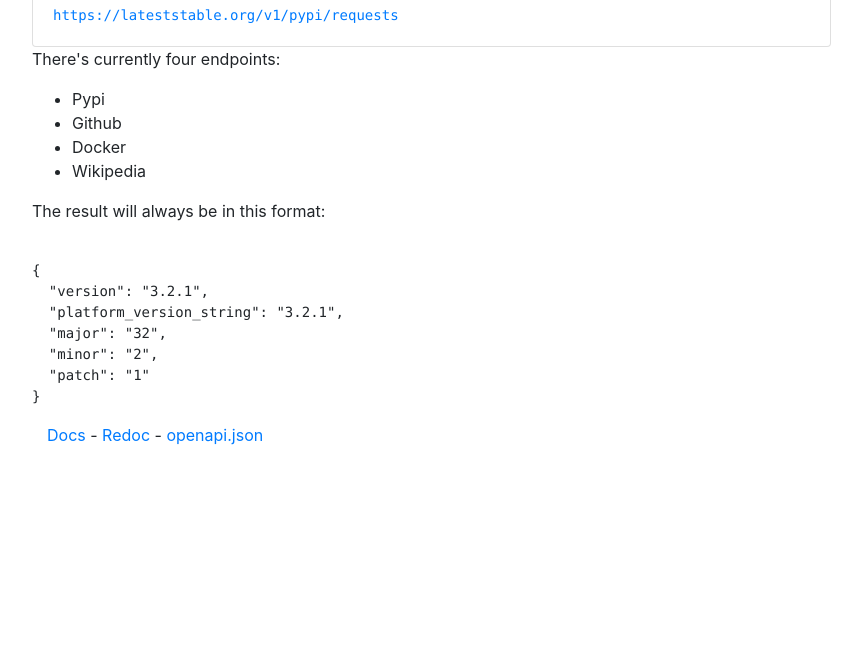
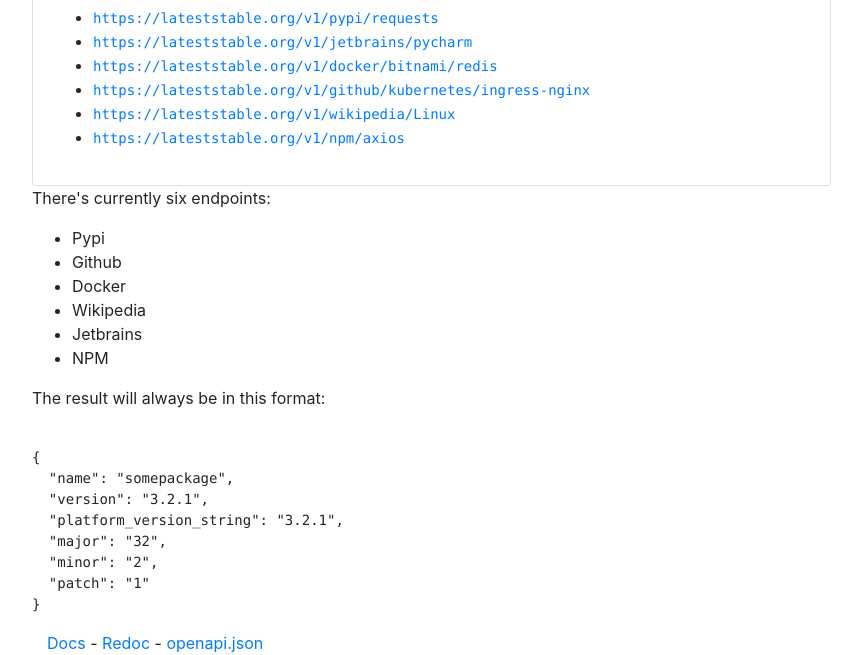
Before and after one commit to rdeknijf/lateststable, a plain HTML site: page src/homepage.html in a window 1280 px wide. Shown: the part 158-813 px from the top of the page, without its empty margins (38-900 px from the left). Drawn offline with nearby package versions, Linux system fonts and the light colour scheme.

Commit message:
expand homepage

```diff
--- a/src/homepage.html
+++ b/src/homepage.html
@@ -1,4 +1,4 @@
-<html>
+<html lang="en">
 <head>
   <title>LatestStable API</title>
   <link rel="stylesheet"
@@ -15,19 +15,35 @@
         something is.</p>
       <div class="card">
         <div class="card-body"><h2>Try it!</h2>
-          <code><a href="https://lateststable.org/v1/pypi/requests">https://lateststable.org/v1/pypi/requests</a></code>
+          <ul>
+            <li><code><a href="https://lateststable.org/v1/pypi/requests">https://lateststable.org/v1/pypi/requests</a></code>
+            </li>
+            <li><code><a href="https://lateststable.org/v1/jetbrains/pycharm">https://lateststable.org/v1/jetbrains/pycharm</a></code>
+            </li>
+            <li><code><a href="https://lateststable.org/v1/docker/bitnami/redis">https://lateststable.org/v1/docker/bitnami/redis</a></code>
+            </li>
+            <li><code><a href="https://lateststable.org/v1/github/kubernetes/ingress-nginx">https://lateststable.org/v1/github/kubernetes/ingress-nginx</a></code>
+            </li>
+            <li><code><a href="https://lateststable.org/v1/wikipedia/Linux">https://lateststable.org/v1/wikipedia/Linux</a></code>
+            </li>
+            <li><code><a href="https://lateststable.org/v1/npm/axios">https://lateststable.org/v1/npm/axios</a></code>
+            </li>
+          </ul>
         </div>
       </div>
-      <p>There's currently four endpoints:
-        <ul>
-          <li>Pypi</li>
-          <li>Github</li>
-          <li>Docker</li>
-          <li>Wikipedia</li>
-        </ul></p>
+      <p>There's currently six endpoints:</p>
+      <ul>
+        <li>Pypi</li>
+        <li>Github</li>
+        <li>Docker</li>
+        <li>Wikipedia</li>
+        <li>Jetbrains</li>
+        <li>NPM</li>
+      </ul>
       <p>The result will always be in this format:</p>
       <pre><code>
 {
+  "name": "somepackage",
   "version": "3.2.1",
   "platform_version_string": "3.2.1",
   "major": "32",
```
